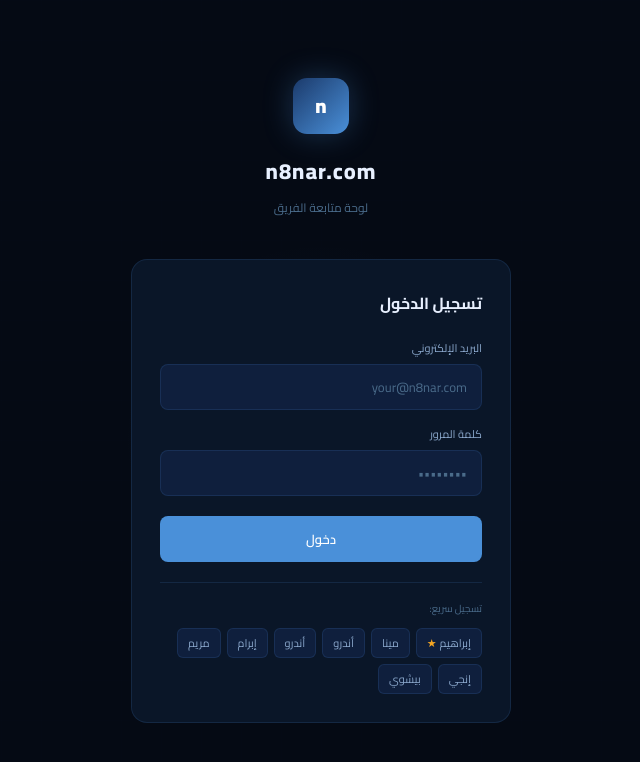
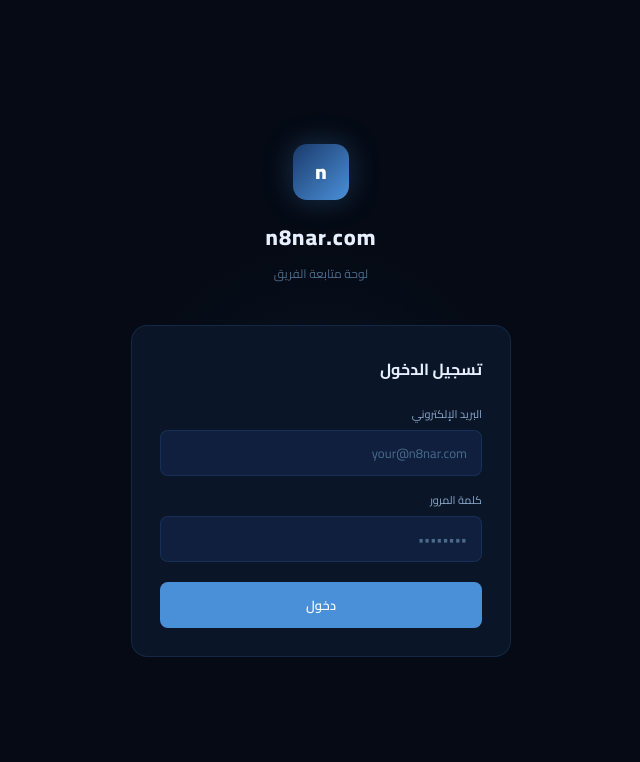
Before and after one commit to mrebrahim/n8nar-team-dashboard, a React (Vite) app: page / in a window 1280 px wide. Shown: the top 762 px of the page, without its empty margins (358-998 px from the left). Built offline with nearby package versions, Linux system fonts and the light colour scheme.

Commit message:
fix: remove quick login buttons from login page

```diff
--- a/src/pages/Login.jsx
+++ b/src/pages/Login.jsx
@@ -89,18 +89,6 @@ export default function Login({ onLogin }) {
             </button>
           </form>
 
-          <div style={{ marginTop: 20, paddingTop: 16, borderTop: '0.5px solid var(--border)' }}>
-            <div style={{ fontSize: 10, color: 'var(--text3)', marginBottom: 10 }}>تسجيل سريع:</div>
-            <div style={{ display: 'flex', flexWrap: 'wrap', gap: 6 }}>
-              {USERS.map(u => (
-                <button key={u.email} onClick={() => { setEmail(u.email); setPassword(u.password); }}
-                  style={{ background: 'var(--bg2)', border: '0.5px solid var(--border)', borderRadius: 6, padding: '4px 10px', fontSize: 11, color: 'var(--text2)', cursor: 'pointer' }}>
-                  {u.name.split(' ')[0]}
-                  {u.is_manager && <span style={{ color: '#F5A623', marginRight: 3 }}>★</span>}
-                </button>
-              ))}
-            </div>
-          </div>
         </div>
       </div>
     </div>
```
